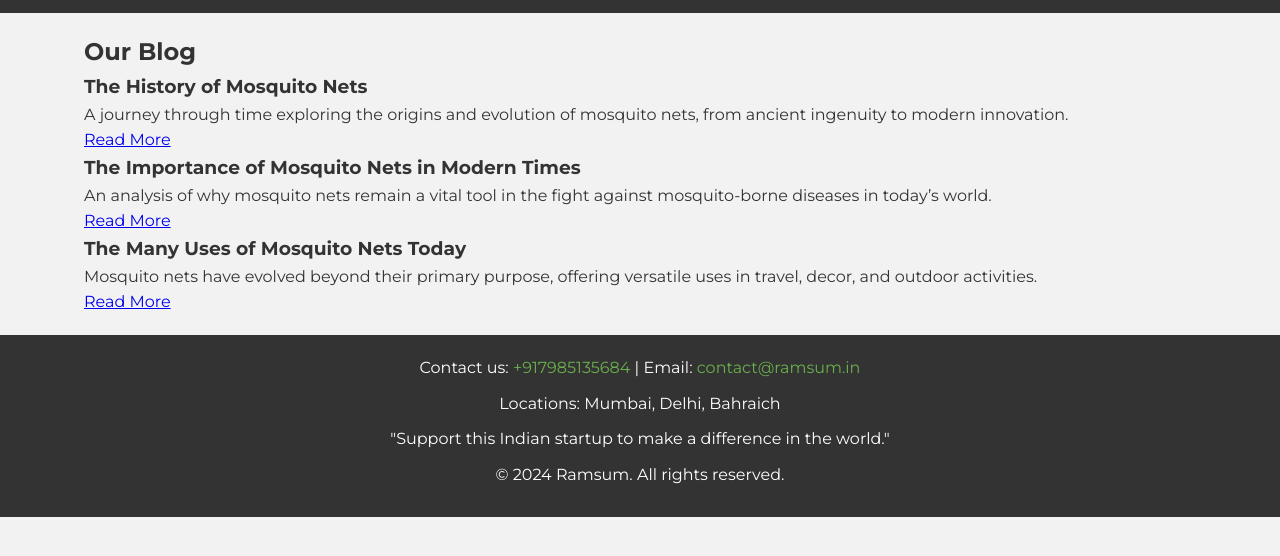
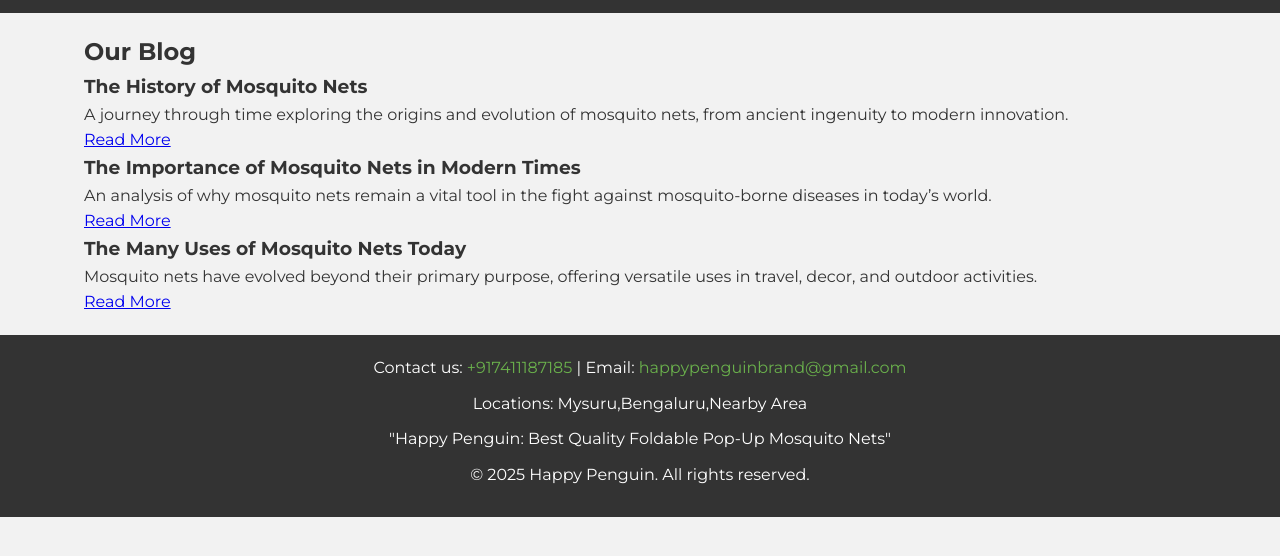
Before and after one commit to shaileshramsum/machchardani, a plain HTML site: page blog.html in a window 1280 px wide. Shown: the part 118-674 px from the top of the page. Drawn offline with Linux system fonts and the light colour scheme; a script that the page names is missing.

Commit message:
Update blog.html

```diff
--- a/blog.html
+++ b/blog.html
@@ -56,13 +56,13 @@
         </section>
     </main>
 
-    <footer>
+     <footer>
         <div class="container">
             <div class="footer-info">
-                <p>Contact us: <a href="tel:+917985135684">+917985135684</a> | Email: <a href="mailto:contact@ramsum.in">contact@ramsum.in</a></p>
-                <p>Locations: Mumbai, Delhi, Bahraich</p>
-                <p>"Support this Indian startup to make a difference in the world."</p>
-                <p>&copy; 2024 Ramsum. All rights reserved.</p>
+                <p>Contact us: <a href="tel:+917411187185">+917411187185</a> | Email: <a href="mailto:happypenguinbrand@gmail.com">happypenguinbrand@gmail.com</a></p>
+                <p>Locations: Mysuru,Bengaluru,Nearby Area</p>
+                <p>"Happy Penguin: Best Quality Foldable Pop-Up Mosquito Nets"</p>
+                <p>&copy; 2025 Happy Penguin. All rights reserved.</p>
             </div>
         </div>
     </footer>
```
